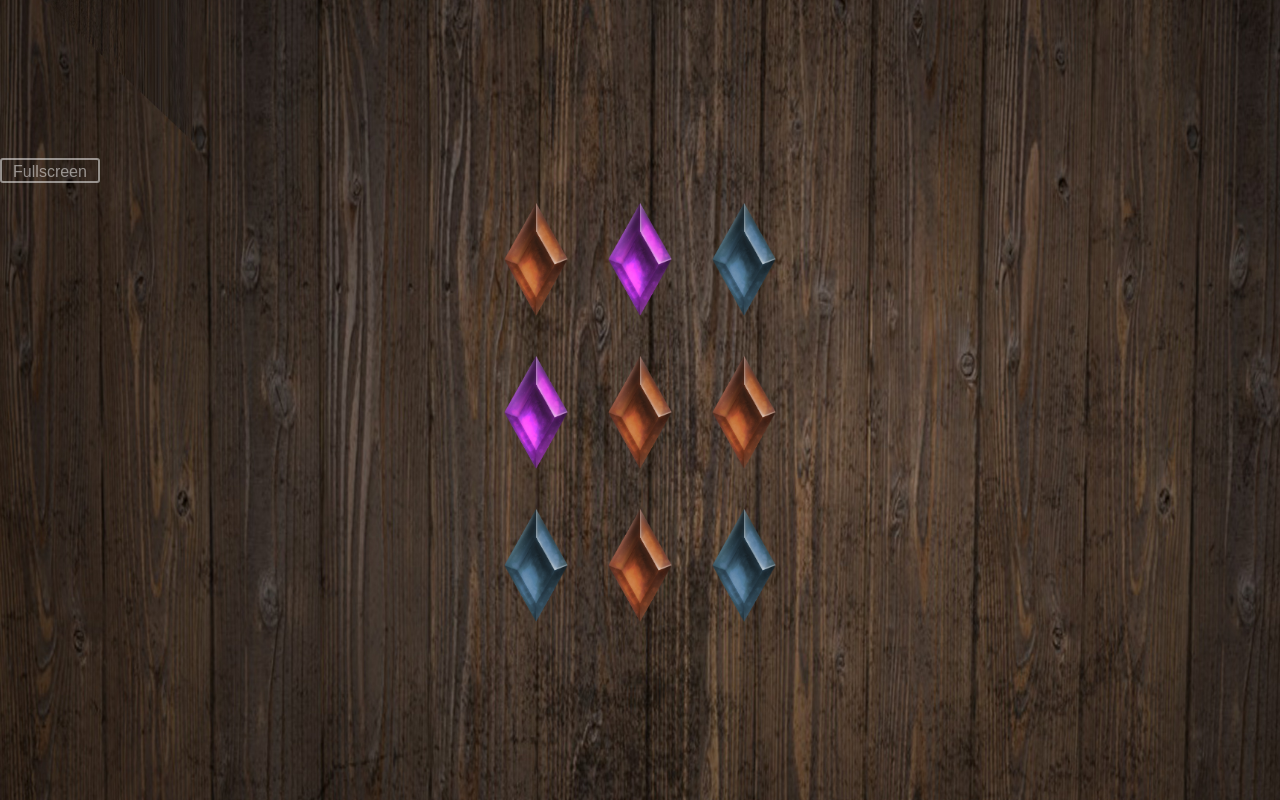
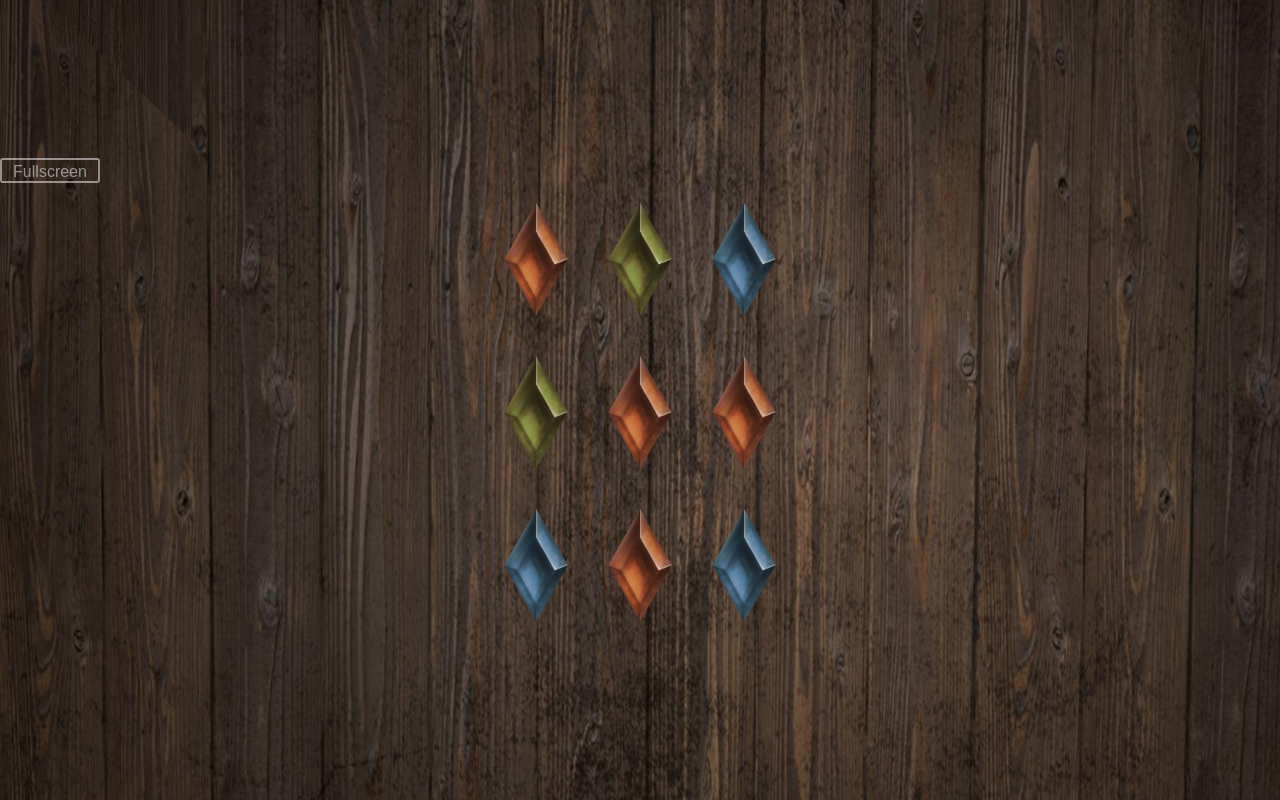
Before and after one commit to Carifio24/van-richtens-door, a website: page index.html in a window 1280 px wide. Both pictures are taken after a click on the picture 536 px from the left and 259 px from the top of the page. Drawn offline with Linux system fonts and the light colour scheme.

Commit message:
Add yellow color. More style adjustments.

```diff
--- a/script.js
+++ b/script.js
@@ -11,10 +11,10 @@ const COMPLETE = "complete";
 const INVISIBLE = "invisible";
 const GEM_CONTAINER = $("#gem-container");
 const TRANSITION_MS = 750;
-const COLORS = ["purple", "blue", "orange", "red", "green"];
+const COLORS = ["blue", "orange", "yellow", "purple", "green"];
 
 const PUZZLES = [
-    { rowCount: 3, columnCount: 3, initialConfiguration: [[1,2,1], [2,2,2], [1,2,1]], numberOfTries: 3, colorCount: 3 }, // Solution (3): [(1,1)]
+    { rowCount: 3, columnCount: 3, initialConfiguration: [[0,1,0], [1,1,1], [0,1,0]], numberOfTries: 3, colorCount: 3 }, // Solution (3): [(1,1)]
     { rowCount: 3, columnCount: 3, initialConfiguration: [[1,2,0], [1,2,0], [2,0,0]], numberOfTries: 4, colorCount: 3 }, // Solution (2): [(1,0), (0,0)]
     { rowCount: 3, columnCount: 3, initialConfiguration: [[0,0,1], [2,2,1], [0,1,2]], numberOfTries: 10, colorCount: 3 }, // Solution (4): [(1,1), (1,0), (2,2), (2,2)]
     { rowCount: 3, columnCount: 3, initialConfiguration: [[3,2,0], [3,2,1], [1,1,2]], numberOfTries: 10, colorCount: 4 } // Solution (4): [(1,1), (0,1), (2,2), (2,2)]
--- a/style.css
+++ b/style.css
@@ -88,6 +88,10 @@ img {
     filter: hue-rotate(60deg) saturate(1);
 }
 
+.yellow {
+    filter: hue-rotate(135deg) saturate(0.5);
+}
+
 .green, .complete {
     filter: hue-rotate(180deg) saturate(1);
 }
```
